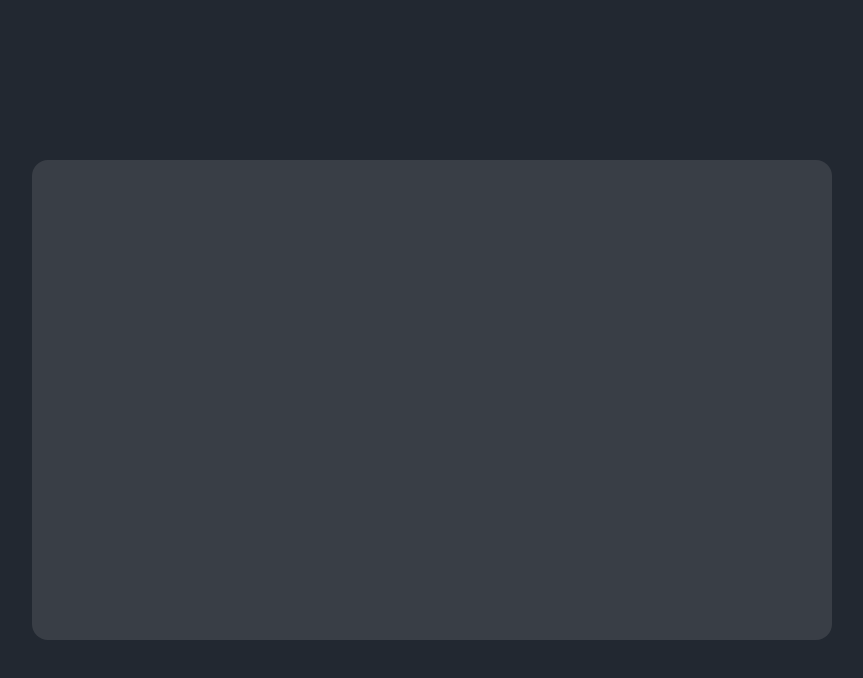
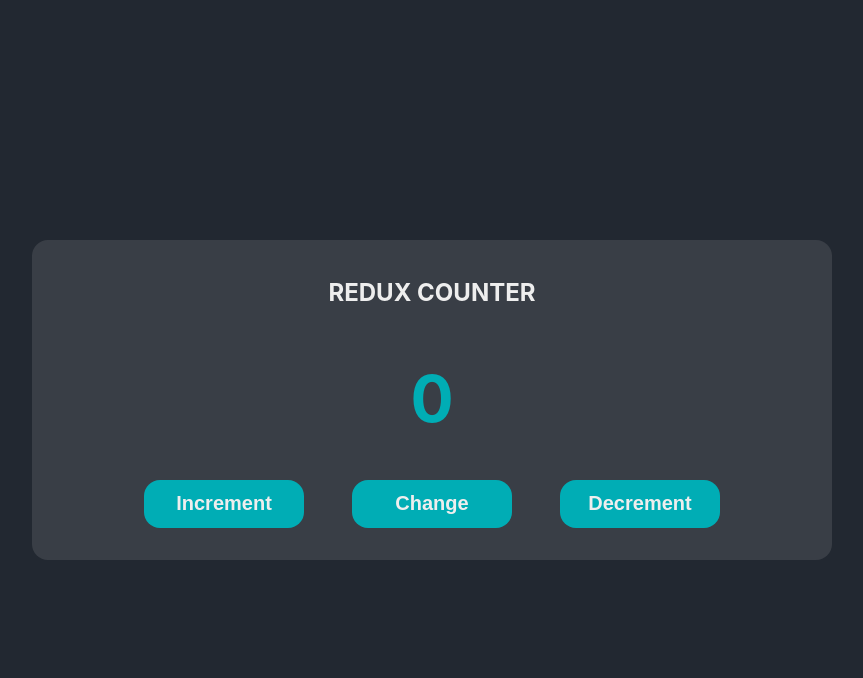
Before and after one commit to rohankurian10/react-redux, a React (Create React App) app: page / in a window 1280 px wide. Shown: the top 678 px of the page, without its empty margins (208-1071 px from the left). Built offline with nearby package versions, Linux system fonts and the light colour scheme.

Commit message:
Did styling to centeredcontainer

```diff
--- a/src/components/CenterContainer.js
+++ b/src/components/CenterContainer.js
@@ -1,7 +1,21 @@
 import "./CenteredContainer.css";
 
 const CenterContainer = () => {
-  return <div className="CenteredContainer"></div>;
+  return (
+    <div className="CenteredContainer">
+      <div className="TitleContainer">
+        <h2>REDUX COUNTER</h2>
+      </div>
+      <div className="CounterContainer">
+        <p>0</p>
+      </div>
+      <div className="ButtonContainer">
+        <button>Increment</button>
+        <button>Change</button>
+        <button>Decrement</button>
+      </div>
+    </div>
+  );
 };
 
 export default CenterContainer;
--- a/src/components/CenteredContainer.css
+++ b/src/components/CenteredContainer.css
@@ -1,6 +1,60 @@
 .CenteredContainer {
   background-color: #393e46;
-  height: 30rem;
+  height: 20rem;
   width: 50rem;
   border-radius: 1rem;
 }
+
+.TitleContainer {
+  width: 100%;
+  height: 33%;
+  display: flex;
+  align-items: center;
+  justify-content: center;
+}
+
+.TitleContainer h2 {
+  margin: 0;
+  padding: 0;
+  color: #eeeeee;
+}
+
+.CounterContainer {
+  width: 100%;
+  height: 33%;
+  display: flex;
+  align-items: center;
+  justify-content: center;
+}
+
+.CounterContainer p {
+  color: #00adb5;
+  font-size: 4rem;
+  font-weight: 700;
+}
+
+.ButtonContainer {
+  width: 100%;
+  height: 33%;
+  display: flex;
+  justify-content: center;
+  align-items: center;
+}
+.ButtonContainer button {
+  background-color: #00adb5;
+  padding: 0;
+  margin: 0;
+  border: 0;
+  width: 10rem;
+  height: 3rem;
+  margin: 0rem 1.5rem 0rem 1.5rem;
+  border-radius: 1rem;
+  font-size: 1.25rem;
+  font-weight: 600;
+  transition: 0.4s;
+  color: #eeeeee;
+}
+
+.ButtonContainer button:hover {
+  background-color: #005054;
+}
```
